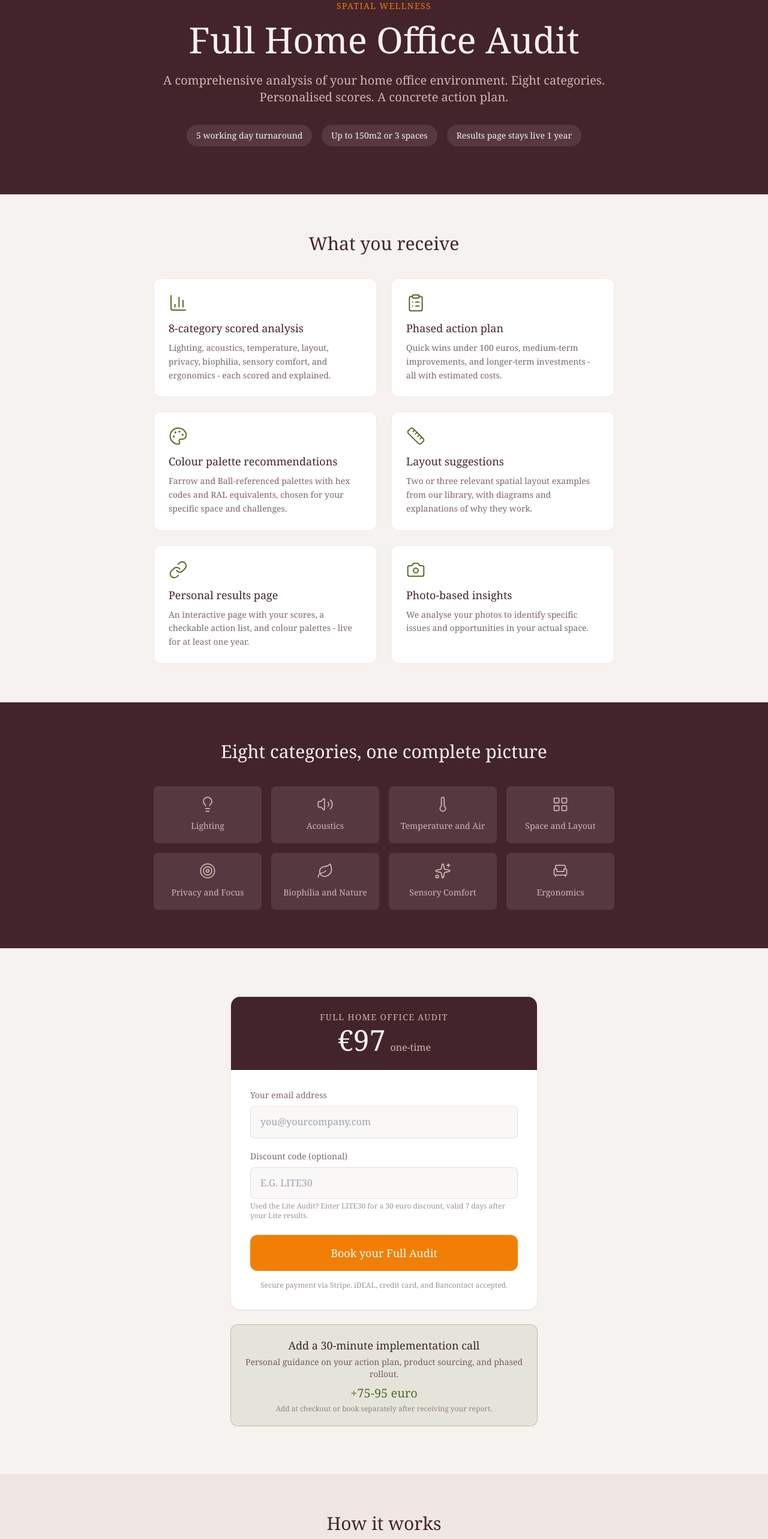
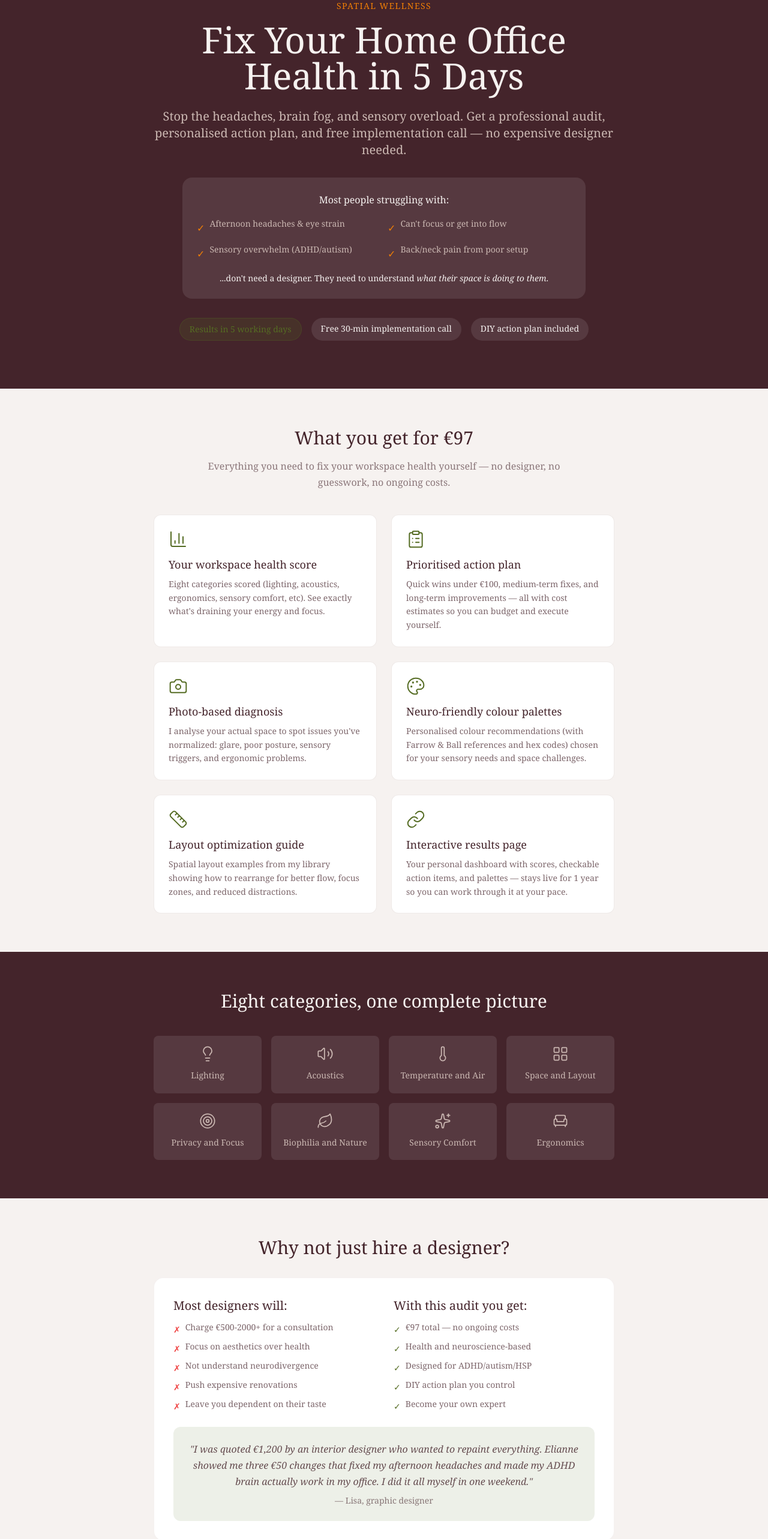
Before and after one commit to spatialwellness/full-audit, a Next.js app: page / in a window 1280 px wide. Shown: the part 140-2706 px from the top of the page at 60% size. Built offline with nearby package versions, Linux system fonts and the light colour scheme.

Commit message:
Complete sales page rewrite: health outcomes, no designer needed, free 30-min call, value stack

```diff
--- a/app/page.tsx
+++ b/app/page.tsx
@@ -65,21 +65,44 @@ export default function HomePage() {
             Spatial Wellness
           </p>
           <h1 className="font-playfair text-4xl md:text-5xl lg:text-6xl mb-6">
-            Full Home Office Audit
+            Fix Your Home Office Health in 5 Days
           </h1>
-          <p className="text-brand-rose font-lora text-lg md:text-xl leading-relaxed">
-            A comprehensive analysis of your home office environment.
-            Eight categories. Personalised scores. A concrete action plan.
+          <p className="text-brand-rose font-lora text-lg md:text-xl leading-relaxed mb-8">
+            Stop the headaches, brain fog, and sensory overload. Get a professional audit, personalised action plan, and free implementation call — no expensive designer needed.
           </p>
+          <div className="bg-brand-cream/10 rounded-2xl p-6 max-w-2xl mx-auto mb-8">
+            <p className="font-lora text-brand-cream mb-4">Most people struggling with:</p>
+            <div className="grid md:grid-cols-2 gap-3 text-left">
+              <div className="flex items-start gap-2">
+                <span className="text-brand-orange mt-1">✓</span>
+                <span className="font-lora text-sm text-brand-rose">Afternoon headaches & eye strain</span>
+              </div>
+              <div className="flex items-start gap-2">
+                <span className="text-brand-orange mt-1">✓</span>
+                <span className="font-lora text-sm text-brand-rose">Can't focus or get into flow</span>
+              </div>
+              <div className="flex items-start gap-2">
+                <span className="text-brand-orange mt-1">✓</span>
+                <span className="font-lora text-sm text-brand-rose">Sensory overwhelm (ADHD/autism)</span>
+              </div>
+              <div className="flex items-start gap-2">
+                <span className="text-brand-orange mt-1">✓</span>
+                <span className="font-lora text-sm text-brand-rose">Back/neck pain from poor setup</span>
+              </div>
+            </div>
+            <p className="font-lora text-brand-cream mt-4 text-sm">
+              ...don't need a designer. They need to understand <em>what their space is doing to them</em>.
+            </p>
+          </div>
           <div className="mt-8 flex flex-wrap justify-center gap-4 text-sm font-lora">
-            <span className="bg-brand-cream/10 px-4 py-2 rounded-full">
-              5 working day turnaround
+            <span className="bg-brand-green/20 px-4 py-2 rounded-full text-brand-green border border-brand-green/30">
+              Results in 5 working days
             </span>
             <span className="bg-brand-cream/10 px-4 py-2 rounded-full">
-              Up to 150m2 or 3 spaces
+              Free 30-min implementation call
             </span>
             <span className="bg-brand-cream/10 px-4 py-2 rounded-full">
-              Results page stays live 1 year
+              DIY action plan included
             </span>
           </div>
         </div>
@@ -88,40 +111,43 @@ export default function HomePage() {
       {/* What you get */}
       <section className="py-16 px-6 bg-brand-cream">
         <div className="max-w-3xl mx-auto">
-          <h2 className="font-playfair text-3xl text-brand-dark mb-10 text-center">
-            What you receive
+          <h2 className="font-playfair text-3xl text-brand-dark mb-4 text-center">
+            What you get for €97
           </h2>
+          <p className="text-center font-lora text-brand-dark/60 mb-10 max-w-2xl mx-auto">
+            Everything you need to fix your workspace health yourself — no designer, no guesswork, no ongoing costs.
+          </p>
           <div className="grid md:grid-cols-2 gap-6">
             {[
               {
                 icon: BarChart3,
-                title: "8-category scored analysis",
-                desc: "Lighting, acoustics, temperature, layout, privacy, biophilia, sensory comfort, and ergonomics - each scored and explained.",
+                title: "Your workspace health score",
+                desc: "Eight categories scored (lighting, acoustics, ergonomics, sensory comfort, etc). See exactly what's draining your energy and focus.",
               },
               {
                 icon: ClipboardList,
-                title: "Phased action plan",
-                desc: "Quick wins under 100 euros, medium-term improvements, and longer-term investments - all with estimated costs.",
+                title: "Prioritised action plan",
+                desc: "Quick wins under €100, medium-term fixes, and long-term improvements — all with cost estimates so you can budget and execute yourself.",
+              },
+              {
+                icon: Camera,
+                title: "Photo-based diagnosis",
+                desc: "I analyse your actual space to spot issues you've normalized: glare, poor posture, sensory triggers, and ergonomic problems.",
               },
               {
                 icon: Palette,
-                title: "Colour palette recommendations",
-                desc: "Farrow and Ball-referenced palettes with hex codes and RAL equivalents, chosen for your specific space and challenges.",
+                title: "Neuro-friendly colour palettes",
+                desc: "Personalised colour recommendations (with Farrow & Ball references and hex codes) chosen for your sensory needs and space challenges.",
               },
               {
                 icon: Ruler,
-                title: "Layout suggestions",
-                desc: "Two or three relevant spatial layout examples from our library, with diagrams and explanations of why they work.",
+                title: "Layout optimization guide",
+                desc: "Spatial layout examples from my library showing how to rearrange for better flow, focus zones, and reduced distractions.",
               },
               {
                 icon: Link,
-                title: "Personal results page",
-                desc: "An interactive page with your scores, a checkable action list, and colour palettes - live for at least one year.",
-              },
-              {
-                icon: Camera,
-                title: "Photo-based insights",
-                desc: "We analyse your photos to identify specific issues and opportunities in your actual space.",
+                title: "Interactive results page",
+                desc: "Your personal dashboard with scores, checkable action items, and palettes — stays live for 1 year so you can work through it at your pace.",
               },
             ].map((item) => {
               const IconComponent = item.icon;
@@ -174,6 +200,75 @@ export default function HomePage() {
                 </div>
               );
             })}
+          </div>
+        </div>
+      </section>
+
+      {/* Why not a designer */}
+      <section className="py-16 px-6 bg-brand-cream">
+        <div className="max-w-3xl mx-auto">
+          <h2 className="font-playfair text-3xl text-brand-dark mb-8 text-center">
+            Why not just hire a designer?
+          </h2>
+          <div className="bg-white rounded-2xl p-8 border border-brand-rose/20 space-y-6">
+            <div className="grid md:grid-cols-2 gap-8">
+              <div>
+                <h3 className="font-playfair text-xl text-brand-dark mb-3">Most designers will:</h3>
+                <ul className="space-y-2 font-lora text-sm text-brand-dark/70">
+                  <li className="flex items-start gap-2">
+                    <span className="text-red-500 mt-1">✗</span>
+                    <span>Charge €500-2000+ for a consultation</span>
+                  </li>
+                  <li className="flex items-start gap-2">
+                    <span className="text-red-500 mt-1">✗</span>
+                    <span>Focus on aesthetics over health</span>
+                  </li>
+                  <li className="flex items-start gap-2">
+                    <span className="text-red-500 mt-1">✗</span>
+                    <span>Not understand neurodivergence</span>
+                  </li>
+                  <li className="flex items-start gap-2">
+                    <span className="text-red-500 mt-1">✗</span>
+                    <span>Push expensive renovations</span>
+                  </li>
+                  <li className="flex items-start gap-2">
+                    <span className="text-red-500 mt-1">✗</span>
+                    <span>Leave you dependent on their taste</span>
+                  </li>
+                </ul>
+              </div>
+              <div>
+                <h3 className="font-playfair text-xl text-brand-dark mb-3">With this audit you get:</h3>
+                <ul className="space-y-2 font-lora text-sm text-brand-dark/70">
+                  <li className="flex items-start gap-2">
+                    <span className="text-brand-green mt-1">✓</span>
+                    <span>€97 total — no ongoing costs</span>
+                  </li>
+                  <li className="flex items-start gap-2">
+                    <span className="text-brand-green mt-1">✓</span>
+                    <span>Health and neuroscience-based</span>
+                  </li>
+                  <li className="flex items-start gap-2">
+                    <span className="text-brand-green mt-1">✓</span>
+                    <span>Designed for ADHD/autism/HSP</span>
+                  </li>
+                  <li className="flex items-start gap-2">
+                    <span className="text-brand-green mt-1">✓</span>
+                    <span>DIY action plan you control</span>
+                  </li>
+                  <li className="flex items-start gap-2">
+                    <span className="text-brand-green mt-1">✓</span>
+                    <span>Become your own expert</span>
+                  </li>
+                </ul>
+              </div>
+            </div>
+            <div className="bg-brand-green/10 rounded-xl p-6 mt-6">
+              <p className="font-lora text-brand-dark/80 text-center italic">
+                "I was quoted €1,200 by an interior designer who wanted to repaint everything. Elianne showed me three €50 changes that fixed my afternoon headaches and made my ADHD brain actually work in my office. I did it all myself in one weekend." <br/>
+                <span className="text-sm not-italic text-brand-dark/60 mt-2 block">— Lisa, graphic designer</span>
+              </p>
+            </div>
           </div>
         </div>
       </section>
@@ -240,29 +335,83 @@ export default function HomePage() {
               <button
                 type="submit"
                 disabled={loading}
-                className="w-full bg-brand-orange hover:bg-brand-orange/90 text-white font-playfair text-lg py-4 rounded-xl transition-all disabled:opacity-60 disabled:cursor-not-allowed"
+                className="w-full bg-brand-orange hover:bg-brand-orange/90 text-white font-playfair text-lg py-4 rounded-xl transition-all disabled:opacity-60 disabled:cursor-not-allowed shadow-lg"
               >
-                {loading ? "Preparing checkout..." : "Book your Full Audit"}
+                {loading ? "Preparing checkout..." : "Get My Audit + Free Call (€97)"}
               </button>
 
               <p className="text-center text-xs text-brand-dark/50 font-lora mt-4">
                 Secure payment via Stripe. iDEAL, credit card, and Bancontact accepted.
               </p>
+              <p className="text-center text-xs text-brand-green font-lora mt-2 font-medium">
+                ✓ Results in 5 working days · ✓ 30-min call included · ✓ No subscription
+              </p>
             </form>
           </div>
 
-          {/* Add-on */}
-          <div className="mt-6 bg-brand-green/10 border border-brand-green/30 rounded-xl p-5 text-center">
-            <p className="font-playfair text-brand-dark text-lg mb-1">
-              Add a 30-minute implementation call
-            </p>
-            <p className="font-lora text-sm text-brand-dark/70 mb-2">
-              Personal guidance on your action plan, product sourcing, and phased rollout.
-            </p>
-            <p className="font-playfair text-brand-green text-xl">+75-95 euro</p>
-            <p className="font-lora text-xs text-brand-dark/50 mt-1">
-              Add at checkout or book separately after receiving your report.
-            </p>
+          {/* Value Stack + Bonus */}
+          <div className="mt-8 space-y-4">
+            {/* Value breakdown */}
+            <div className="bg-white rounded-xl p-6 border border-brand-rose/20">
+              <p className="font-playfair text-brand-dark text-lg mb-4 text-center">What you're actually getting:</p>
+              <div className="space-y-2 font-lora text-sm">
+                <div className="flex justify-between items-center pb-2">
+                  <span className="text-brand-dark/70">Professional workspace health audit</span>
+                  <span className="font-medium text-brand-dark">€197</span>
+                </div>
+                <div className="flex justify-between items-center pb-2">
+                  <span className="text-brand-dark/70">Personalised action plan with costs</span>
+                  <span className="font-medium text-brand-dark">€95</span>
+                </div>
+                <div className="flex justify-between items-center pb-2">
+                  <span className="text-brand-dark/70">Neuro-friendly design guidance</span>
+                  <span className="font-medium text-brand-dark">€75</span>
+                </div>
+                <div className="flex justify-between items-center pb-2 border-b border-brand-rose/20">
+                  <span className="text-brand-dark/70">30-min implementation call</span>
+                  <span className="font-medium text-brand-dark">€95</span>
+                </div>
+                <div className="flex justify-between items-center pt-2">
+                  <span className="font-playfair text-brand-dark text-lg">Total value:</span>
+                  <span className="font-playfair text-brand-dark text-xl line-through opacity-50">€462</span>
+                </div>
+                <div className="flex justify-between items-center bg-brand-green/10 rounded-lg px-4 py-3 -mx-2">
+                  <span className="font-playfair text-brand-dark text-lg">You pay:</span>
+                  <span className="font-playfair text-brand-green text-2xl font-bold">€97</span>
+                </div>
+              </div>
+            </div>
+
+            {/* Bonus call details */}
+            <div className="bg-brand-orange/10 border-2 border-brand-orange/30 rounded-xl p-6 text-center">
+              <p className="font-playfair text-brand-dark text-xl mb-2">
+                🎁 Free 30-Minute Implementation Call
+              </p>
+              <p className="font-lora text-sm text-brand-dark/70 mb-3">
+                After you receive your audit results, email me to schedule your complimentary call. I'll help you:
+              </p>
+              <ul className="text-left font-lora text-sm text-brand-dark/80 space-y-2 max-w-md mx-auto mb-3">
+                <li className="flex items-start gap-2">
+                  <span className="text-brand-orange mt-1">✓</span>
+                  <span>Choose the right products and brands</span>
+                </li>
+                <li className="flex items-start gap-2">
+                  <span className="text-brand-orange mt-1">✓</span>
+                  <span>Prioritize your action plan based on budget</span>
+                </li>
+                <li className="flex items-start gap-2">
+                  <span className="text-brand-orange mt-1">✓</span>
+                  <span>Answer questions about implementation</span>
+                </li>
+                <li className="flex items-start gap-2">
+                  <span className="text-brand-orange mt-1">✓</span>
+                  <span>Avoid expensive mistakes</span>
+                </li>
+              </ul>
+              <p className="font-lora text-xs text-brand-dark/60 italic">
+                This is normally €95. You get it free when you book within 7 days of receiving your results.
+              </p>
+            </div>
           </div>
         </div>
       </section>
@@ -277,28 +426,33 @@ export default function HomePage() {
             {[
               {
                 step: "1",
-                title: "Book and pay",
-                desc: "Complete checkout. You receive an email confirmation immediately.",
+                title: "Book your audit (€97)",
+                desc: "Secure checkout via Stripe. You'll receive an email with your intake form link immediately.",
               },
               {
                 step: "2",
-                title: "Complete the intake form",
-                desc: "Fill in the questionnaire and upload at least 8 photos of your space. The form is designed to be completed at your own pace.",
+                title: "Submit your workspace details",
+                desc: "Fill in the questionnaire (15 mins) and upload 8+ photos of your home office. Take your time — you can save and return.",
               },
               {
                 step: "3",
-                title: "We analyse your space",
-                desc: "Your photos and answers are reviewed in depth against the eight wellness categories.",
+                title: "I analyse your space",
+                desc: "I review your photos and answers against eight health categories: lighting, acoustics, ergonomics, sensory comfort, and more.",
               },
               {
                 step: "4",
-                title: "Receive your results",
-                desc: "Within 5 working days, you receive a link to your personalised results page with scores, palettes, layout ideas, and a prioritised action plan.",
+                title: "Get your results (5 working days)",
+                desc: "You receive a link to your personal results page: health scores, action plan with costs, colour palettes, and layout suggestions.",
               },
               {
                 step: "5",
-                title: "Take action",
-                desc: "Work through your interactive checklist at your own pace. Optionally book a call for hands-on support.",
+                title: "Book your free 30-min call",
+                desc: "Email me within 7 days to schedule your complimentary implementation call. I'll help you prioritize, choose products, and avoid mistakes.",
+              },
+              {
+                step: "6",
+                title: "Execute at your own pace",
+                desc: "Work through your action plan yourself. Your results page stays live for 1 year so you can check items off as you go.",
               },
             ].map((item) => (
               <div key={item.step} className="flex gap-5 items-start bg-white rounded-xl p-5 border border-brand-rose/20">
```
